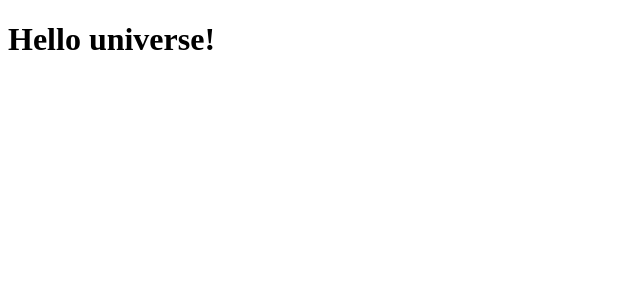
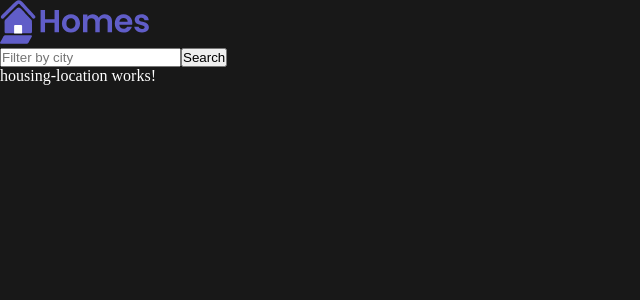
Before and after one commit to eltnash/HOME-APP, an Angular app: page / in a window 1280 px wide. Shown: the top 300 px of the page, without its empty margins (0-640 px from the left). Built offline with nearby package versions, Linux system fonts and the light colour scheme.

Commit message:
new components, home and  housing-location

```diff
--- a/src/app/app.component.ts
+++ b/src/app/app.component.ts
@@ -1,9 +1,22 @@
 import { Component } from '@angular/core';
+import { HomeComponent } from './home/home.component';
+
 
 @Component({
   standalone: true,
   selector: 'app-root',
-  template: `<h1>Hello universe!</h1>`,
+  imports:[HomeComponent],
+  template: `
+  <main>
+    <header class="grand-name">
+      <img class="brand-logo" src="/assets/logo.svg"
+      alt="logo" aria-hidden="true">
+    </header>
+    <section class="content">
+      <app-home></app-home>
+    </section>
+  </main>`
+  ,
   styleUrls: ['./app.component.css'],
 })
 export class AppComponent {
--- /dev/null
+++ b/src/app/home/home.component.ts
@@ -0,0 +1,24 @@
+import { Component } from '@angular/core';
+import { CommonModule } from '@angular/common';
+import { HousingLocationComponent } from '../housing-location/housing-location.component';
+
+@Component({
+  selector: 'app-home',
+  standalone: true,
+  imports: [CommonModule, HousingLocationComponent],
+  template: `
+        <section>
+          <form>
+            <input type="text" placeholder="Filter by city">
+            <button class="primary" type="button">Search</button>
+          </form>
+        </section>
+        <section class="results">
+          <app-housing-location></app-housing-location>
+        </section>
+  `,
+  styleUrls: ['./home.component.css']
+})
+export class HomeComponent {
+
+}
--- /dev/null
+++ b/src/app/housing-location/housing-location.component.ts
@@ -0,0 +1,17 @@
+import { Component } from '@angular/core';
+import { CommonModule } from '@angular/common';
+
+@Component({
+  selector: 'app-housing-location',
+  standalone: true,
+  imports: [CommonModule],
+  template: `
+    <p>
+      housing-location works!
+    </p>
+  `,
+  styleUrls: ['./housing-location.component.css']
+})
+export class HousingLocationComponent {
+
+}
--- a/src/styles.css
+++ b/src/styles.css
@@ -1 +1,12 @@
 /* You can add global styles to this file, and also import other style files */
+
+*{
+    margin: 0;
+    padding: 0;
+    box-sizing: border-box;
+}
+
+html{
+    background-color: rgb(24, 24, 24);
+    color: white;
+}
```
Also changed, not shown: src/app/home/home.component.css (added), src/app/housing-location/housing-location.component.css (added), 2 other files (tests, documents, lock files or other folders).
